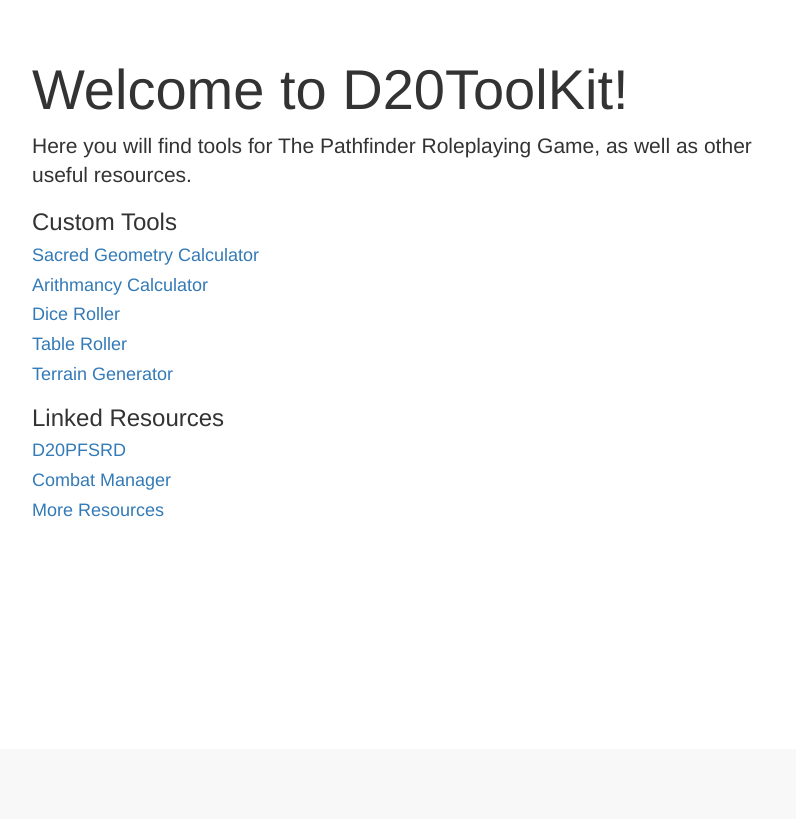
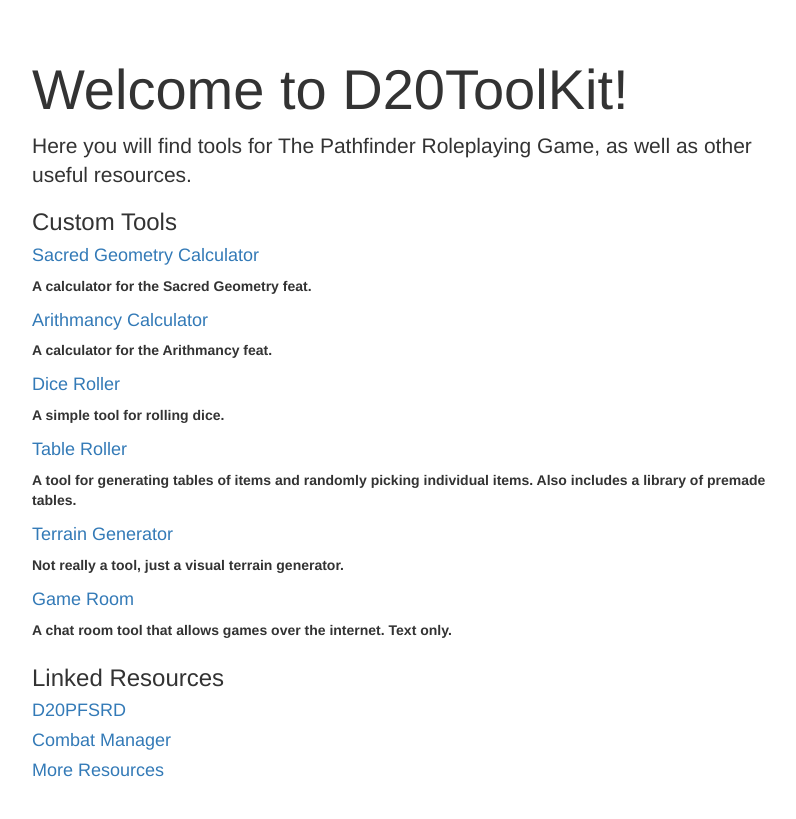
Before and after one commit to MattClucas/d20toolkit, a PHP site: page / in a window 1280 px wide. Shown: the part 51-870 px from the top of the page, without its empty margins (38-834 px from the left). Before the commit the page ends 568 px from the top, so only its background shows below. Run offline with PHP 8.4, Linux system fonts and the light colour scheme; some libraries are stand-ins or nearby versions.

Commit message:
Adding link to gameroom.php

```diff
--- a/index.php
+++ b/index.php
@@ -21,10 +21,17 @@
                         <div class = "intro">
                             <h3>Custom Tools</h3>
                             <h4><a href="./tools/sacredgeo/sacredgeo.php">Sacred Geometry Calculator</a></h4>
+                            <label>A calculator for the Sacred Geometry feat.</label>
                             <h4><a href="./tools/arithmancy/arithmancy.php">Arithmancy Calculator</a></h4>
+                            <label>A calculator for the Arithmancy feat.</label>
                             <h4><a href="./tools/diceroller/diceroller.php">Dice Roller</a></h4>
+                            <label>A simple tool for rolling dice.</label>
                             <h4><a href="./tools/tableroller/tableroller.php">Table Roller</a></h4>
+                            <label>A tool for generating tables of items and randomly picking individual items. Also includes a library of premade tables.</label>
                             <h4><a href="./tools/terraingenerator/terraingenerator.php">Terrain Generator</a></h4>
+                            <label>Not really a tool, just a visual terrain generator.</label>
+                            <h4><a href="./tools/gameroom/gameroom.php">Game Room</a></h4>
+                            <label>A chat room tool that allows games over the internet. Text only.</label>
                         </div>
                         <h3>Linked Resources</h3>
                         <h4><a href="http://www.d20pfsrd.com/">D20PFSRD</a></h4>
```
